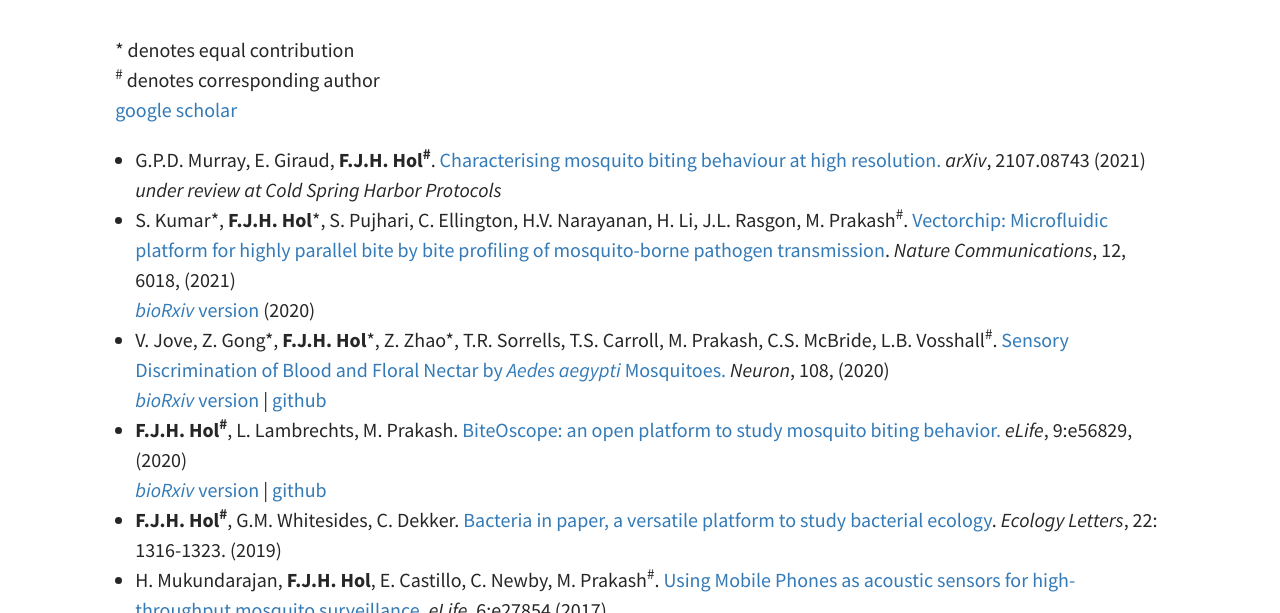
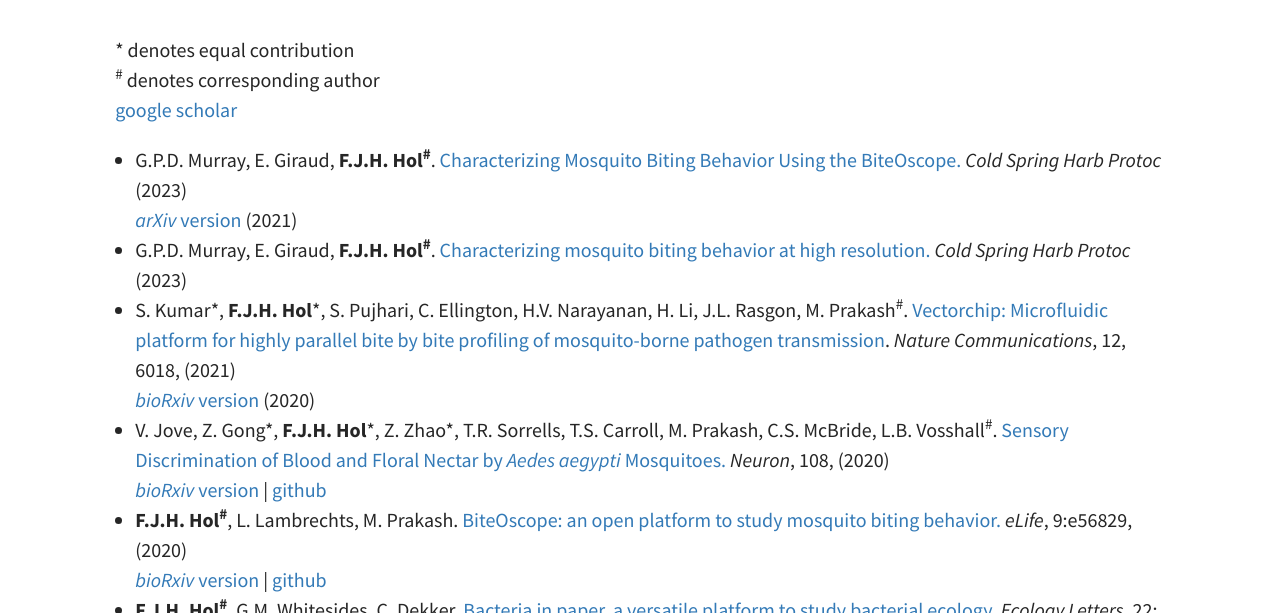
Before and after one commit to felixhol/felixhol.github.io, a Jekyll site: the page built from pages/02Publications.md, in a window 1280 px wide and 900 px high, cut to the strip 287-900 px from the top of the window. Built offline with Jekyll 4.4.1, drawn with Linux system fonts in a browser that asks for light colours.

Commit message:
pub update

```diff
--- a/pages/02Publications.md
+++ b/pages/02Publications.md
@@ -11,8 +11,10 @@ tags:
 [google scholar](https://scholar.google.com/citations?user=Kib_WzkAAAAJ&hl=en&oi=ao)
 
 
-- G.P.D. Murray, E. Giraud, **F.J.H. Hol<sup>#</sup>**. [Characterising mosquito biting behaviour at high resolution.](https://arxiv.org/abs/2107.08743) *arXiv*, 2107.08743 (2021)\
-*under review at Cold Spring Harbor Protocols*
+- G.P.D. Murray, E. Giraud, **F.J.H. Hol<sup>#</sup>**. [Characterizing Mosquito Biting Behavior Using the BiteOscope.](https://cshprotocols.cshlp.org/content/early/2023/03/07/pdb.prot108176.abstract) *Cold Spring Harb Protoc* (2023)\
+[*arXiv* version](https://arxiv.org/abs/2107.08743) (2021)
+
+- G.P.D. Murray, E. Giraud, **F.J.H. Hol<sup>#</sup>**. [Characterizing mosquito biting behavior at high resolution.](https://cshprotocols.cshlp.org/content/early/2023/03/07/pdb.top107658.short) *Cold Spring Harb Protoc* (2023)
 
 - S. Kumar\*, **F.J.H. Hol**\*, S. Pujhari, C. Ellington, H.V. Narayanan, H. Li, J.L. Rasgon, M. Prakash<sup>#</sup>. [Vectorchip: Microfluidic platform for highly parallel bite by bite profiling of mosquito-borne pathogen transmission](https://www.nature.com/articles/s41467-021-26300-0). *Nature Communications*, 12, 6018, (2021)\
 [*bioRxiv* version](https://www.biorxiv.org/content/10.1101/2020.10.19.345603v1.abstract) (2020)
```
